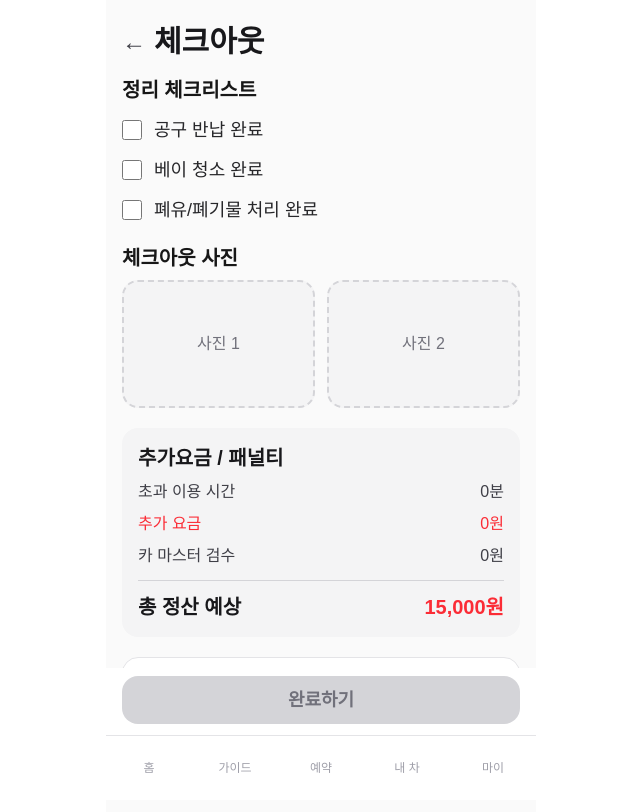
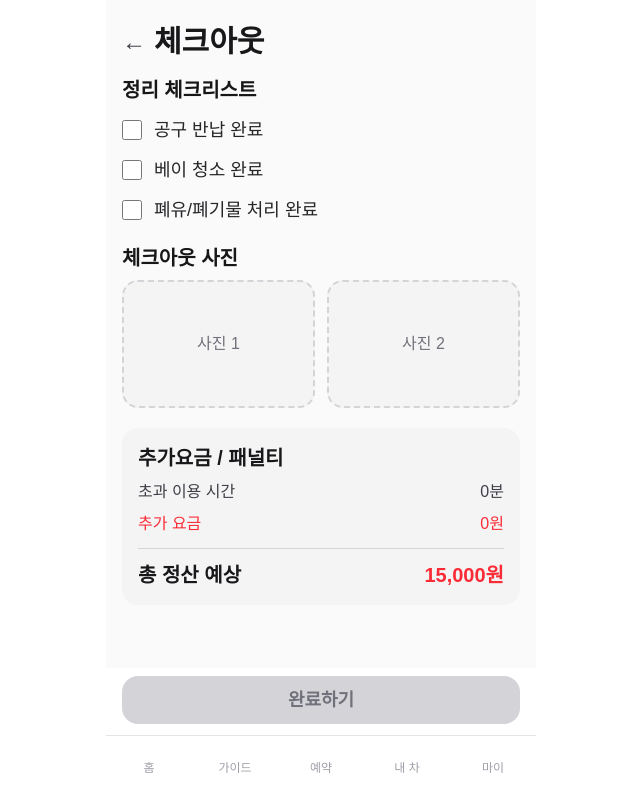
Before and after one commit to CWDll/pitNow, a Next.js app: page /checkout in a window 1280 px wide. Shown: the top 812 px of the page, without its empty margins (319-959 px from the left). Built offline with nearby package versions, Linux system fonts and the light colour scheme.

Commit message:
refactor: 헬퍼 검수 관련 코드 제거 및 정리

```diff
--- a/app/(user)/checkout/page.tsx
+++ b/app/(user)/checkout/page.tsx
@@ -6,8 +6,6 @@ import { ChangeEvent, Suspense, useMemo, useState } from "react";
 interface CheckoutApiError {
   error?: string | { message?: string };
 }
-const HELPER_VERIFY_BASE_FEE = 5000;
-const HELPER_VERIFY_UNIT_FEE = 2000;
 
 function extractError(payload: unknown): string | null {
   if (!payload || typeof payload !== "object") {
@@ -64,8 +62,6 @@ function CheckoutPageContent() {
   const [checks, setChecks] = useState<boolean[]>([false, false, false]);
   const [photo1, setPhoto1] = useState<File | null>(null);
   const [photo2, setPhoto2] = useState<File | null>(null);
-  const [helperVerifyRequested, setHelperVerifyRequested] =
-    useState<boolean>(false);
 
   const [isLoading, setIsLoading] = useState<boolean>(false);
   const [error, setError] = useState<string>("");
@@ -77,11 +73,6 @@ function CheckoutPageContent() {
 
     return previewFee;
   }, [previewFee]);
-
-  const helperVerifyFeePreview = helperVerifyRequested
-    ? HELPER_VERIFY_BASE_FEE +
-      Math.max(0, selectedTaskCount) * HELPER_VERIFY_UNIT_FEE
-    : 0;
 
   const canSubmitBase =
     reservationId.length > 0 &&
@@ -105,7 +96,7 @@ function CheckoutPageContent() {
         headers: {
           "Content-Type": "application/json",
         },
-        body: JSON.stringify({ reservationId, helperVerifyRequested }),
+        body: JSON.stringify({ reservationId }),
       });
 
       const data: unknown = await response.json();
@@ -123,15 +114,6 @@ function CheckoutPageContent() {
           ? (data as { extraFee: number }).extraFee
           : additionalFee;
 
-      const helperVerifyFee =
-        data &&
-        typeof data === "object" &&
-        "helperVerifyFee" in data &&
-        typeof (data as { helperVerifyFee?: unknown }).helperVerifyFee ===
-          "number"
-          ? (data as { helperVerifyFee: number }).helperVerifyFee
-          : helperVerifyFeePreview;
-
       const query = new URLSearchParams({
         reservationId,
         reservationType,
@@ -142,7 +124,6 @@ function CheckoutPageContent() {
         workTitle: taskLabels,
         totalPrice: String(totalPrice),
         extraFee: String(extraFee),
-        helperVerifyFee: String(helperVerifyFee),
         taskIds,
         taskLabels,
         selectedTaskCount: String(selectedTaskCount),
@@ -249,40 +230,14 @@ function CheckoutPageContent() {
           <span>추가 요금</span>
           <span>{additionalFee.toLocaleString("ko-KR")}원</span>
         </p>
-        <p className="mt-2 flex justify-between">
-          <span>카 마스터 검수</span>
-          <span>{helperVerifyFeePreview.toLocaleString("ko-KR")}원</span>
-        </p>
         <div className="my-3 border-t border-zinc-300" />
         <p className="flex justify-between text-xl font-semibold text-zinc-900">
           <span>총 정산 예상</span>
           <span className="text-red-500">
-            {(
-              totalPrice +
-              additionalFee +
-              helperVerifyFeePreview
-            ).toLocaleString("ko-KR")}
-            원
+            {(totalPrice + additionalFee).toLocaleString("ko-KR")}원
           </span>
         </p>
       </div>
-
-      <label className="mt-5 flex items-start gap-3 rounded-2xl border border-zinc-200 bg-white px-4 py-3 text-base text-zinc-800">
-        <input
-          type="checkbox"
-          className="mt-1 h-5 w-5"
-          checked={helperVerifyRequested}
-          onChange={() => setHelperVerifyRequested((prev) => !prev)}
-        />
-        <span>
-          카 마스터 검수 +{HELPER_VERIFY_BASE_FEE.toLocaleString("ko-KR")}
-          원 (기본)
-          <br />
-          <span className="text-sm text-zinc-500">
-            선택 작업 {Math.max(0, selectedTaskCount)}개 기준 가산 포함
-          </span>
-        </span>
-      </label>
 
       {error ? (
         <p className="mt-4 rounded-xl border border-red-200 bg-red-50 px-3 py-2 text-sm text-red-600">
--- a/app/(user)/complete/page.tsx
+++ b/app/(user)/complete/page.tsx
@@ -41,7 +41,6 @@ function CompletePageContent() {
   const workTitle = searchParams.get("workTitle") ?? "엔진오일 교환";
   const totalPrice = Number(searchParams.get("totalPrice") ?? "15000");
   const extraFee = Number(searchParams.get("extraFee") ?? "0");
-  const helperVerifyFee = Number(searchParams.get("helperVerifyFee") ?? "0");
 
   const [rating, setRating] = useState(0);
   const [reviewText, setReviewText] = useState("");
@@ -51,7 +50,7 @@ function CompletePageContent() {
   const [hasExistingReview, setHasExistingReview] = useState(false);
   const [isLoadingReview, setIsLoadingReview] = useState(true);
 
-  const total = totalPrice + extraFee + helperVerifyFee;
+  const total = totalPrice + extraFee;
 
   async function handleSubmitReview() {
     setReviewError("");
@@ -139,10 +138,6 @@ function CompletePageContent() {
         <p className="mt-2 flex justify-between text-base text-zinc-700">
           <span>추가 요금</span>
           <span>{extraFee.toLocaleString("ko-KR")}원</span>
-        </p>
-        <p className="mt-2 flex justify-between text-base text-zinc-700">
-          <span>카 마스터 검수</span>
-          <span>{helperVerifyFee.toLocaleString("ko-KR")}원</span>
         </p>
         <div className="my-3 border-t border-zinc-300" />
         <p className="flex justify-between text-2xl font-semibold text-zinc-900">
--- a/app/api/checkout/route.ts
+++ b/app/api/checkout/route.ts
@@ -29,9 +29,6 @@ interface ReservationRow {
   reserved_end_time?: string | null;
   blocked_until?: string | null;
   total_price: number | string;
-  selected_task_count: number | null;
-  helper_verify_requested: boolean | null;
-  helper_verify_fee: number | string | null;
 }
 
 interface CheckoutRow {
@@ -112,8 +109,15 @@ function toFiniteNumber(value: number | string): number | null {
   return parsedValue;
 }
 
-function normalizeReservationType(value: string | null | undefined): ReservationType {
-  if (value === "SHOP_SERVICE" || value === "PACKAGE" || value === "PACKAGE_SERVICE" || value === "PKG") {
+function normalizeReservationType(
+  value: string | null | undefined,
+): ReservationType {
+  if (
+    value === "SHOP_SERVICE" ||
+    value === "PACKAGE" ||
+    value === "PACKAGE_SERVICE" ||
+    value === "PKG"
+  ) {
     return "SHOP_SERVICE";
   }
 
@@ -196,7 +200,7 @@ export async function POST(req: Request) {
     );
   }
 
-  const { reservationId, helperVerifyRequested } = body;
+  const { reservationId } = body;
 
   let { data: reservation, error: reservationError } = await supabase
     .from("reservations")
@@ -271,21 +275,14 @@ export async function POST(req: Request) {
   const startTime = parseIsoDate(reservation.start_time);
   const endTime = parseIsoDate(reservation.end_time);
   const reservedEndTime = parseIsoDate(
-    reservation.reserved_end_time ?? reservation.blocked_until ?? reservation.end_time,
+    reservation.reserved_end_time ??
+      reservation.blocked_until ??
+      reservation.end_time,
   );
-  const reservationType = normalizeReservationType(reservation.reservation_type);
+  const reservationType = normalizeReservationType(
+    reservation.reservation_type,
+  );
   const totalPrice = toFiniteNumber(reservation.total_price);
-  const persistedHelperVerifyFee =
-    reservation.helper_verify_fee === null
-      ? 0
-      : (toFiniteNumber(reservation.helper_verify_fee) ?? 0);
-  const selectedTaskCount =
-    typeof reservation.selected_task_count === "number" &&
-    Number.isInteger(reservation.selected_task_count) &&
-    reservation.selected_task_count > 0
-      ? reservation.selected_task_count
-      : 0;
-  const isHelperAlreadyRequested = reservation.helper_verify_requested === true;
 
   if (!startTime || !endTime || !reservedEndTime || totalPrice === null) {
     return errorResponse(
@@ -312,34 +309,6 @@ export async function POST(req: Request) {
       "FEE_CALCULATION_ERROR",
       "초과요금 계산 중 오류가 발생했습니다.",
     );
-  }
-
-  const shouldApplyHelperVerify =
-    helperVerifyRequested === true || isHelperAlreadyRequested;
-  const helperVerifyFee = shouldApplyHelperVerify
-    ? Math.max(persistedHelperVerifyFee, 5000 + selectedTaskCount * 2000)
-    : 0;
-
-  if (
-    shouldApplyHelperVerify &&
-    (!isHelperAlreadyRequested || persistedHelperVerifyFee !== helperVerifyFee)
-  ) {
-    const { error: helperUpdateError } = await supabase
-      .from("reservations")
-      .update({
-        helper_verify_requested: true,
-        helper_verify_fee: helperVerifyFee,
-      })
-      .eq("id", reservationId);
-
-    if (helperUpdateError) {
-      console.error("HELPER VERIFY UPDATE ERROR:", helperUpdateError);
-      return errorResponse(
-        500,
-        "DB_ERROR",
-        "헬퍼 작업 확인 정보 저장 중 오류가 발생했습니다.",
-      );
-    }
   }
 
   const { error: insertCheckoutError } = await supabase
@@ -399,10 +368,7 @@ export async function POST(req: Request) {
     success: true,
     status: "COMPLETED" as const,
     extraFee,
-    helperVerifyFee,
-    totalSettlement: Number(
-      (totalPrice + extraFee + helperVerifyFee).toFixed(2),
-    ),
+    totalSettlement: Number((totalPrice + extraFee).toFixed(2)),
   });
 }
 
```
Also changed, not shown: app/(user)/partner/[id]/schedule/page.tsx (+16 -5 lines).
